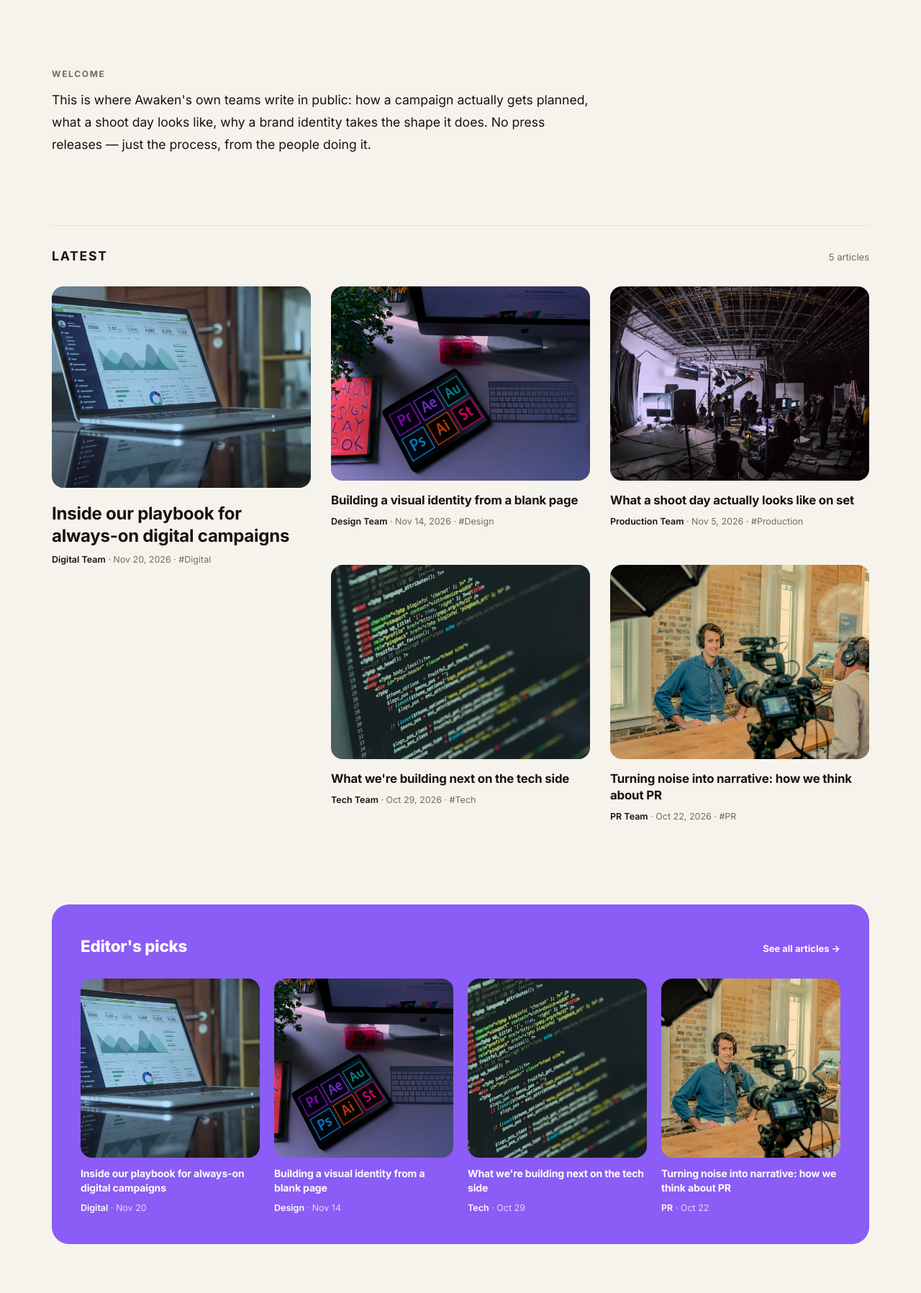
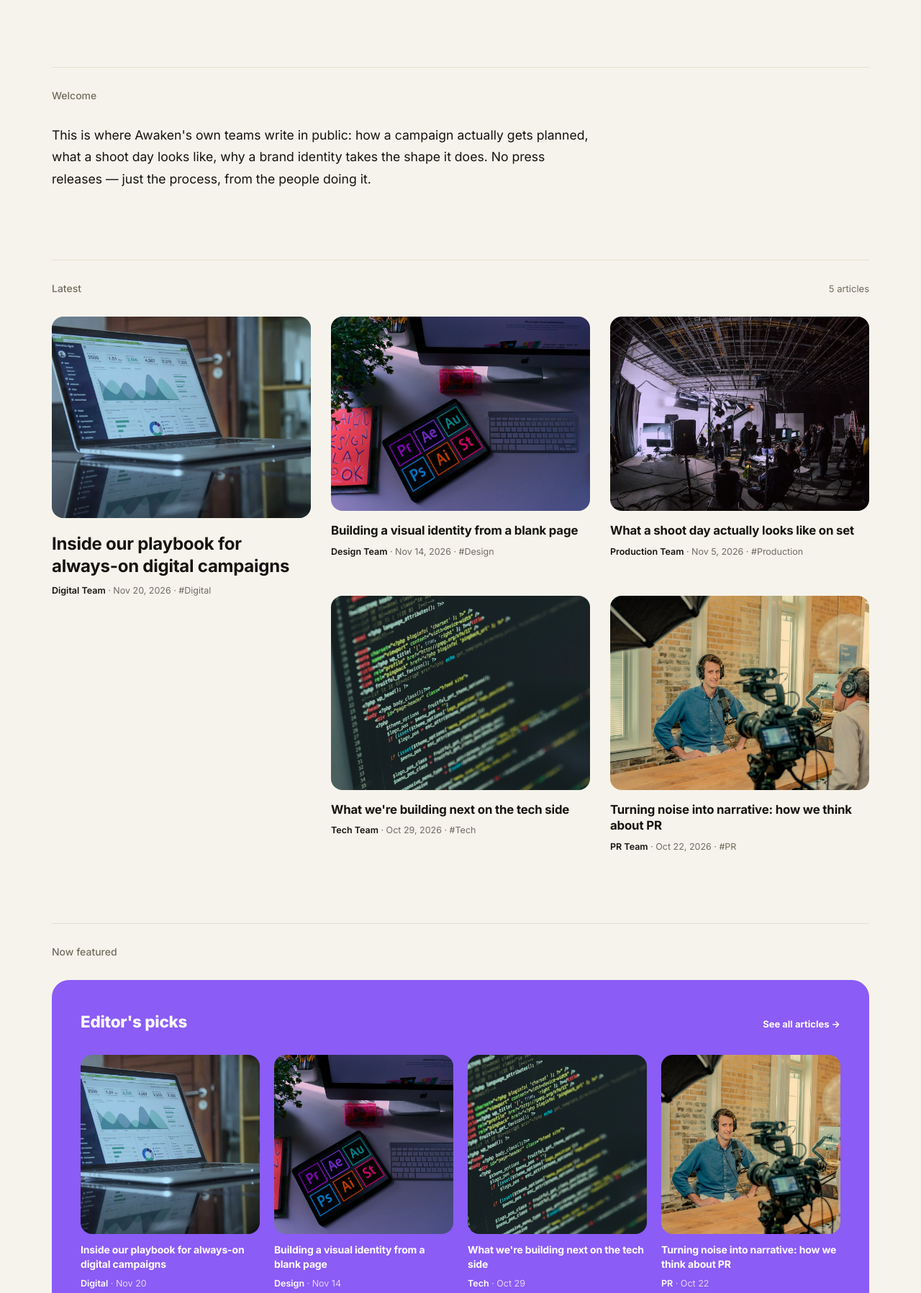
Before and after one commit to Paytaluz/awaken-forum, a plain HTML site: page index.html in a window 1280 px wide. Shown: the part 534-2331 px from the top of the page at 72% size. Drawn offline with Linux system fonts and the light colour scheme.

Commit message:
Unify section label rhythm to match reference
Every section now gets the same quiet, muted label with a rule
above it, instead of mixing bold-uppercase headings with small
eyebrow labels. Added the two missing labels (Now featured,
Continue the journey) that framed sections without one.

Co-Authored-By: Claude Sonnet 5 <noreply@anthropic.com>

```diff
--- a/assets/css/style.css
+++ b/assets/css/style.css
@@ -51,7 +51,7 @@ ul{list-style:none}
 /* Section */
 .section{padding:3rem 0}
 .section-head{display:flex;align-items:baseline;justify-content:space-between;margin-bottom:1.75rem;border-top:1px solid var(--border);padding-top:1.75rem}
-.section-head h2{font-size:1.1rem;font-weight:700;text-transform:uppercase;letter-spacing:.1em}
+.section-head h2{font-size:14px;font-weight:500;color:var(--text-secondary)}
 .section-head span{font-size:13px;color:var(--text-secondary)}
 
 /* Article cards */
@@ -93,9 +93,6 @@ ul{list-style:none}
 .prose blockquote{border-left:3px solid var(--text);padding-left:1.25rem;font-size:1.2rem;font-weight:600;line-height:1.5;margin:2rem 0;max-width:620px}
 
 .more-from{margin-top:3rem;padding-top:2rem;border-top:1px solid var(--border)}
-
-/* Welcome / intro */
-.eyebrow{font-size:12px;font-weight:700;text-transform:uppercase;letter-spacing:.14em;color:var(--text-secondary);margin-bottom:.75rem}
 .intro p{font-size:1.1rem;line-height:1.75;max-width:760px}
 
 /* Bento grid (homepage "Latest") */
--- a/index.html
+++ b/index.html
@@ -56,7 +56,7 @@
   </section>
 
   <section class="section intro">
-    <div class="eyebrow">Welcome</div>
+    <div class="section-head"><h2>Welcome</h2></div>
     <p>This is where Awaken's own teams write in public: how a campaign actually gets planned, what a shoot day looks like, why a brand identity takes the shape it does. No press releases — just the process, from the people doing it.</p>
   </section>
 
@@ -118,6 +118,7 @@
   </section>
 
   <section class="section">
+    <div class="section-head"><h2>Now featured</h2></div>
     <div class="spotlight">
       <div class="spotlight-head">
         <h2>Editor's picks</h2>
@@ -212,11 +213,12 @@
   </section>
 
   <section class="manifesto">
-    <div class="eyebrow">Why this exists</div>
+    <div class="section-head"><h2>Why this exists</h2></div>
     <p>Awaken runs five different kinds of work under one roof, and most of it never gets talked about outside the team that did it. The Forum is the place that changes — a running record of how Digital, Design, Production, Tech, and PR actually think, written by the people doing the work, not about them.</p>
   </section>
 
   <section class="section">
+    <div class="section-head"><h2>Continue the journey</h2></div>
     <div class="cta">
       <div class="cta-inner">
         <h2>Want to see what these teams are actually making?</h2>
```
